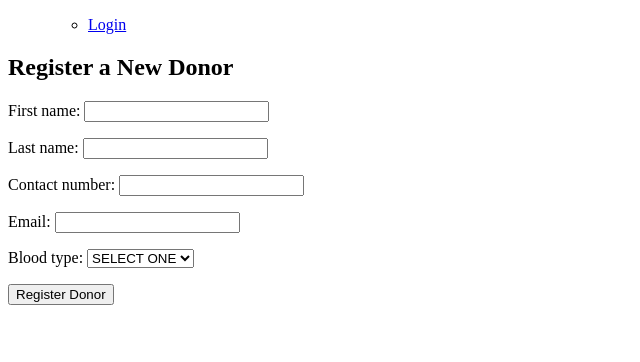
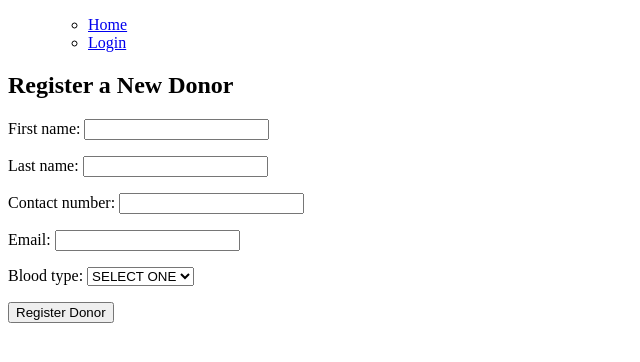
Before and after one commit to BrObando/Project-4, a Django app: page /auth/register-donor/ in a window 1280 px wide. Shown: the top 362 px of the page, without its empty margins (0-640 px from the left). Run offline with Django 5.2, Linux system fonts and the light colour scheme.

Commit message:
Home page

```diff
--- a/main_app/templates/base.html
+++ b/main_app/templates/base.html
@@ -20,6 +20,7 @@
                 </ul>
             {% else %}
                 <ul>
+                    <li><a href="{% url 'home' %}">Home</a></li>
                     <li><a href="{% url 'login' %}">Login</a></li>
                 </ul>
             {% endif %}
--- a/main_app/templates/home.html
+++ b/main_app/templates/home.html
@@ -7,5 +7,6 @@
 </head>
 <body>
     <h1>howdy</h1>
+    <li><a href="{% url 'login' %}">Login</a></li>
 </body>
 </html>
```
